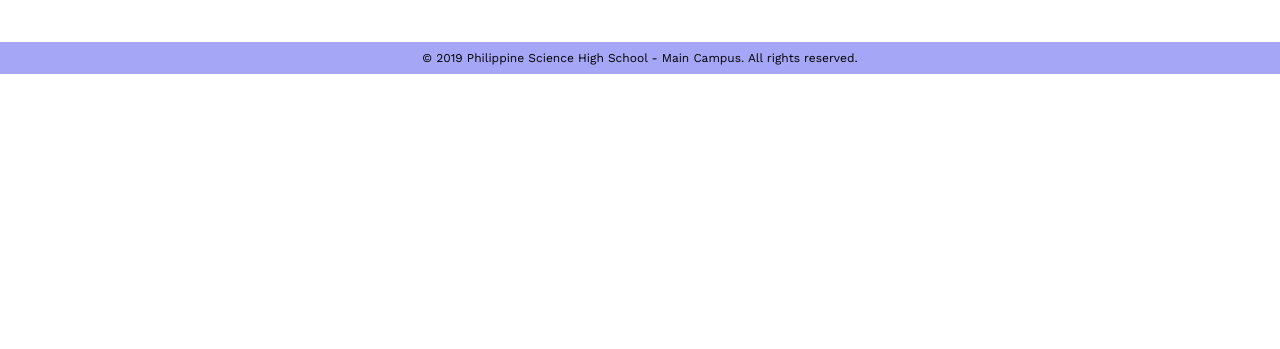
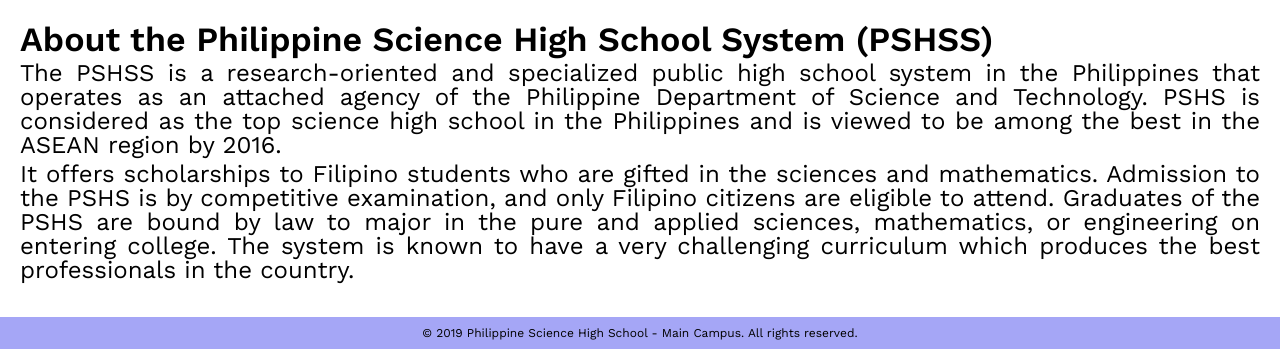
Before and after one commit to neomimargareth/truthify, a plain HTML site: page about-us.html in a window 1280 px wide. Shown: the part 695-1044 px from the top of the page. Before the commit the page ends 800 px from the top, so only its background shows below. Drawn offline with nearby package versions, Linux system fonts and the light colour scheme.

Commit message:
add to the about us page

```diff
--- a/about-us.html
+++ b/about-us.html
@@ -44,7 +44,7 @@
     </section>
 
     <main>
-        <section id="team-showcase">
+        <section>
             <div class="card">
                 <img class="card-icon" src="assets/img/talabucon.png" />
                 <div class="blurb">
@@ -70,6 +70,12 @@
                 </div>
             </div>
         </section>
+
+        <section class="blurb">
+            <h1>About the Philippine Science High School System (PSHSS)</h1>
+            <p>The PSHSS is a research-oriented and specialized public high school system in the Philippines that operates as an attached agency of the Philippine Department of Science and Technology. PSHS is considered as the top science high school in the Philippines and is viewed to be among the best in the ASEAN region by 2016.</p>
+            <p>It offers scholarships to Filipino students who are gifted in the sciences and mathematics. Admission to the PSHS is by competitive examination, and only Filipino citizens are eligible to attend. Graduates of the PSHS are bound by law to major in the pure and applied sciences, mathematics, or engineering on entering college. The system is known to have a very challenging curriculum which produces the best professionals in the country.</p>
+        </section>
     </main>
 
     <footer>
```
